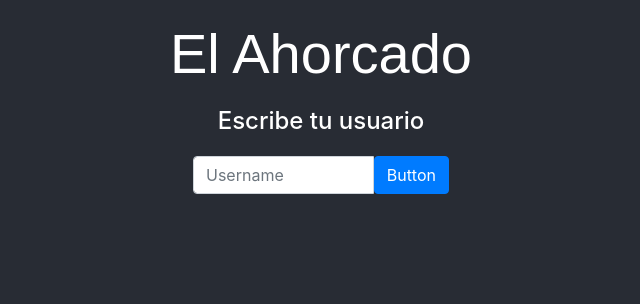
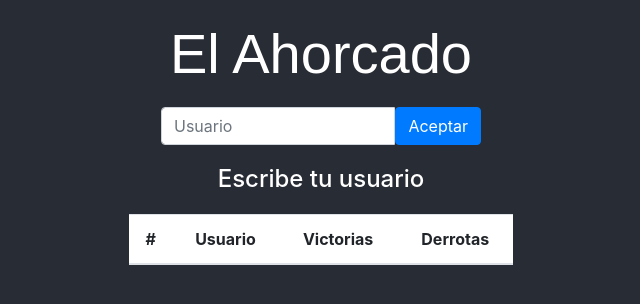
Before and after one commit to sergioat7/MIMO-HTML5-Ahorcado-React, a React (Create React App) app in the folder ahorcado/: page / in a window 1280 px wide. Shown: the top 304 px of the page, without its empty margins (319-959 px from the left). Built offline with nearby package versions, Linux system fonts and the light colour scheme.

Commit message:
Created component RankingList. Ranking ordered by won games.

```diff
--- a/ahorcado/src/App.css
+++ b/ahorcado/src/App.css
@@ -19,18 +19,11 @@ body {
 
 div {
   text-align: center;
-  margin: 20px 0;
+  margin: 20px auto;
 }
 
 ul {
   padding: 0;
   text-align: center;
-  margin: 20px 0;
+  margin: 20px auto;
 }
-
-li {
-  margin: 5px;
-  text-transform: uppercase;
-  color: white;
-  display: inline-block;
-}
--- a/ahorcado/src/App.jsx
+++ b/ahorcado/src/App.jsx
@@ -3,6 +3,7 @@ import Answer from './components/Answer/Answer.jsx';
 import CharactersBox from './components/CharactersBox/CharactersBox.jsx';
 import GameImage from './components/GameImage/GameImage.jsx';
 import GameSelector from './components/GameSelector/GameSelector.jsx';
+import RankingList from './components/RankingList/RankingList.jsx';
 import Timer from './components/Timer/Timer.jsx';
 import UsernameInput from './components/UsernameInput/UsernameInput.jsx';
 
@@ -29,6 +30,7 @@ class App extends Component {
     if (this.username !== "") {
       this.saveGameData();
     }
+    this.getRankingList();
 
     this.changeUsername = this.changeUsername.bind(this);
     this.saveGameData = this.saveGameData.bind(this);
@@ -37,6 +39,8 @@ class App extends Component {
     this.showAnswer = this.showAnswer.bind(this);
     this.resetBoard = this.resetBoard.bind(this);
   }
+
+  //MARK: Obtención inicial de datos
 
   getUsername() {
     var username = localStorage.getItem('username');
@@ -84,6 +88,16 @@ class App extends Component {
     return title;
   }
 
+  getRankingList() {
+    var ranking = JSON.parse(localStorage.getItem('ranking'));
+    if (ranking === null) {
+      ranking = [];
+    }
+    this.rankingList = ranking;
+  }
+
+  //MARK: Generación inicial de datos
+
   generateData() {
     this.getMovie();
     this.image = "hangman1.png";
@@ -126,9 +140,12 @@ class App extends Component {
     this.saveGameTime(this.time.minutes, this.time.seconds);
   }
 
+  //MARK: Funciones del juego
+
   changeUsername(username) {
     this.username = username;
-    this.resetBoard();
+    localStorage.setItem('username', this.username);
+    this.setState({ title: this.getGameData() });
   }
 
   setGameMode = (mode) => {
@@ -187,7 +204,7 @@ class App extends Component {
     }
     var groups = Math.ceil(totalAttempts / 6);
     var imageID = 6 - Math.floor(this.attempts / groups);
-    return "hangman" + imageID + ".png";
+    return "hangman" + Math.max(1,imageID) + ".png";
   }
 
   setTimer(timeLeft) {
@@ -221,6 +238,8 @@ class App extends Component {
     return gameFinished;
   }
 
+  //MARK: Funciones de guardado de datos del juego
+
   saveGameData() {
     var data = {
       'title': this.state.title,
@@ -245,16 +264,17 @@ class App extends Component {
       'victories': result === VICTORY ? 1 : 0,
       'defeats': result === DEFEAT ? 1 : 0
     };
-    ranking = ranking.filter( (r) => {
+    ranking = ranking.filter((r) => {
       if (r.username === this.username) {
         userData = r;
         if (result === VICTORY) { userData.victories++; }
         if (result === DEFEAT) { userData.defeats++; }
       }
       return r.username !== this.username;
-  });
+    });
     ranking.push(userData);
     localStorage.setItem('ranking', JSON.stringify(ranking));
+    this.rankingList = ranking;
   }
 
   saveGameTime(minutes, seconds) {
@@ -264,6 +284,8 @@ class App extends Component {
     };
     localStorage.setItem('timeData-' + this.username, JSON.stringify(timeData));
   }
+
+  //MARK: Función de reinicio el juego
 
   resetBoard() {
     this.setState({
@@ -281,7 +303,8 @@ class App extends Component {
       <div className="App">
         <header>
           <h1>El Ahorcado</h1>
-          {this.username !== "" && <GameSelector gameMode={this.gameMode} setGameMode={this.setGameMode}></GameSelector>}
+          <UsernameInput username={this.username} changeUsername={this.changeUsername}></UsernameInput>
+          {this.username !== "" && <GameSelector key={this.gameMode} gameMode={this.gameMode} setGameMode={this.setGameMode}></GameSelector>}
           <h4 id="title">{this.state.title}</h4>
         </header>
         <section key={this.state.restart}>
@@ -294,7 +317,7 @@ class App extends Component {
           <div>
             {this.username !== "" && <button className="btn btn-warning" name="restart_game" type="button" onClick={this.resetBoard}>Reiniciar partida</button>}
           </div>
-          <UsernameInput username={this.username} changeUsername={this.changeUsername}></UsernameInput>
+          <RankingList key={this.rankingList} rankingList={this.rankingList}></RankingList>
         </footer>
       </div>
     );
--- a/ahorcado/src/components/Answer/Answer.css
+++ b/ahorcado/src/components/Answer/Answer.css
@@ -1,5 +1,8 @@
 .answer {
   display: inline-block;
+  padding: 0;
+  text-align: center;
+  margin: 20px 0;
 }
 
 .characterInAnswer {
@@ -9,11 +12,19 @@
   font-weight: bold;
   display: inline-block;
   border-bottom: 1px solid white;
+  margin: 5px;
+  text-transform: uppercase;
+  color: white;
+  display: inline-block;
 }
 
 .spaceInAnswer {
   width: 15px;
   height: 15px;
+  display: inline-block;
+  margin: 5px;
+  text-transform: uppercase;
+  color: white;
   display: inline-block;
 }
 
--- a/ahorcado/src/components/CharactersBox/CharactersBox.css
+++ b/ahorcado/src/components/CharactersBox/CharactersBox.css
@@ -5,6 +5,10 @@
     padding: 1px;
     font-size: 20px;
     border: 2px solid white;
+    margin: 5px;
+    text-transform: uppercase;
+    color: white;
+    display: inline-block;
 }
 
 .characterSelectable[disabled] {
--- a/ahorcado/src/components/CharactersBox/CharactersBox.jsx
+++ b/ahorcado/src/components/CharactersBox/CharactersBox.jsx
@@ -50,7 +50,6 @@ class CharactersBox extends Component {
                 { value: "9", disabled: false }
             ]
         }
-        this.setCharactersSelected(props.charactersSelected);
 
         this.selectCharacter = this.selectCharacter.bind(this);
     }
@@ -59,11 +58,15 @@ class CharactersBox extends Component {
         for (let letter of this.state.letters) {
             if (charactersSelected.includes(letter.value)) {
                 letter.disabled = true;
+            } else {
+                letter.disabled = false;
             }
         }
         for (let number of this.state.numbers) {
             if (charactersSelected.includes(number.value) || (number.value === "&" && charactersSelected.includes("&amp;"))) {
                 number.disabled = true;
+            } else {
+                number.disabled = false;
             }
         }
     }
@@ -102,6 +105,7 @@ class CharactersBox extends Component {
     }
 
     render() {
+        this.setCharactersSelected(this.props.charactersSelected);
         return (
             <div>
                 <ul>
--- /dev/null
+++ b/ahorcado/src/components/RankingList/RankingList.css
@@ -0,0 +1,4 @@
+#rankingContainer {
+    width: 30%;
+    background-color: white;
+}
--- /dev/null
+++ b/ahorcado/src/components/RankingList/RankingList.jsx
@@ -0,0 +1,51 @@
+import React, { Component } from 'react';
+import './RankingList.css';
+
+class RankingList extends Component {
+
+    getOrderedList() {
+        this.rankingList.sort( (a, b) => {
+            if (a.victories > b.victories) {
+                return -1;
+            }
+            if (b.victories > a.victories) {
+                return 1;
+            }
+            return 0;
+        });
+        return (
+            <tbody>
+                {this.rankingList.map((user, index) => {
+                    return (
+                        <tr key={user.username}>
+                            <th scope="row">{index}</th>
+                            <td>{user.username}</td>
+                            <td>{user.victories}</td>
+                            <td>{user.defeats}</td>
+                        </tr>);
+                })}
+            </tbody>
+        );
+    }
+
+    render() {
+        this.rankingList = this.props.rankingList;
+        return (
+            <div id="rankingContainer">
+                <table className="table">
+                    <thead>
+                        <tr>
+                            <th scope="col">#</th>
+                            <th scope="col">Usuario</th>
+                            <th scope="col">Victorias</th>
+                            <th scope="col">Derrotas</th>
+                        </tr>
+                    </thead>
+                    {this.getOrderedList()}
+                </table>
+            </div>
+        );
+    }
+}
+
+export default RankingList;
--- a/ahorcado/src/components/UsernameInput/UsernameInput.css
+++ b/ahorcado/src/components/UsernameInput/UsernameInput.css
@@ -1,4 +1,4 @@
-#username-field {
-    width: 20%;
-    margin: 20px 40%;
+#username-form {
+    width: 25%;
+    margin: 20px auto;
 }
--- a/ahorcado/src/components/UsernameInput/UsernameInput.jsx
+++ b/ahorcado/src/components/UsernameInput/UsernameInput.jsx
@@ -5,28 +5,31 @@ class UsernameInput extends Component {
 
     constructor(props) {
         super(props);
-        this.username = props.username;
+
+        this.state = {
+            username: props.username
+        };
 
         this.updateInputValue = this.updateInputValue.bind(this);
         this.changeUsername = this.changeUsername.bind(this);
     }
 
     updateInputValue(event) {
-        this.username = event.target.value;
+        this.setState({username: event.target.value});
     }
 
-    changeUsername(event) {
-        if (this.username !== "") {
-            this.props.changeUsername(this.username);
+    changeUsername() {
+        if (this.state.username !== "") {
+            this.props.changeUsername(this.state.username);
         }
     }
 
     render() {
         return (
-            <div className="input-group mb-3" id="username-field">
-                <input type="text" className="form-control" aria-label="Username" aria-describedby="button-addon2" onChange={this.updateInputValue} placeholder="Username" />
-                <button className="btn btn-primary" type="button" id="button-addon2" onClick={this.changeUsername}>Button</button>
-            </div>
+            <form className="input-group mb-3" id="username-form" onSubmit={this.changeUsername}>
+                <input type="text" className="form-control" aria-label="Username" aria-describedby="button-addon2" onChange={this.updateInputValue} placeholder="Usuario" value={this.state.username} />
+                <button className="btn btn-primary" type="submit" id="button-addon2" onClick={this.changeUsername}>Aceptar</button>
+            </form>
         );
     }
 }
```
Also changed, not shown: ahorcado/src/assets/images/image.png (added), 1 other file (tests, documents, lock files or other folders).
